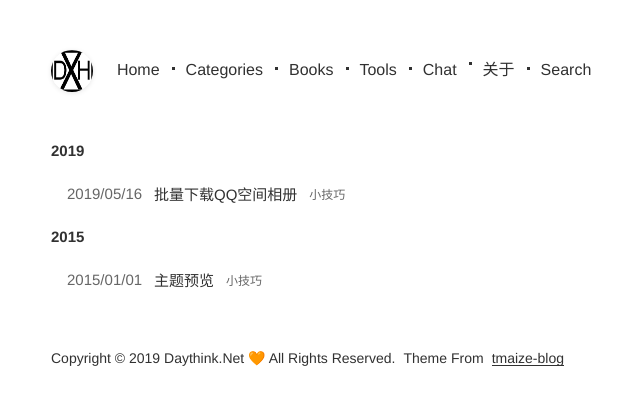
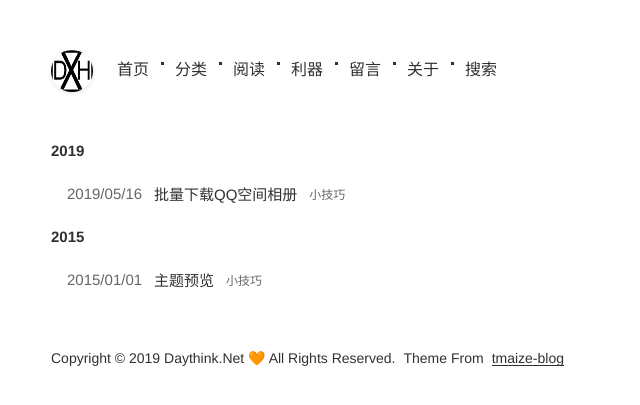
Before and after one commit to Devinteng/blog3, a Jekyll site: the page built from index.html, in a window 1280 px wide. Shown: the top 405 px of the page, without its empty margins (309-949 px from the left). Built offline with Jekyll 4.4.1, drawn with Linux system fonts in a browser that asks for light colours.

Commit message:
Update _config.yml

```diff
--- a/_config.yml
+++ b/_config.yml
@@ -15,20 +15,20 @@ baseUrl: ''
 
 # 菜单
 menu:
-  - title: Home
+  - title: 首页
     url: /
-  - title: Categories
-    url: /pages/categories.html
-  - title: Books
-    url: /pages/books.html
-  - title: Tools
-    url: /pages/tools.html
-  - title: Chat
-    url: /pages/chat.html
+  - title: 分类
+    url: /pages/分类.html
+  - title: 阅读
+    url: /pages/阅读.html
+  - title: 利器
+    url: /pages/利器.html
+  - title: 留言
+    url: /pages/留言.html
   - title: 关于
     url: /pages/关于.html
-  - title: Search
-    url: /pages/search.html
+  - title: 搜索
+    url: /pages/搜索.html
 
 # 文章url前缀，固定格式，不要动
 permalink: /posts/:year/:month/:day/:title.html
```
